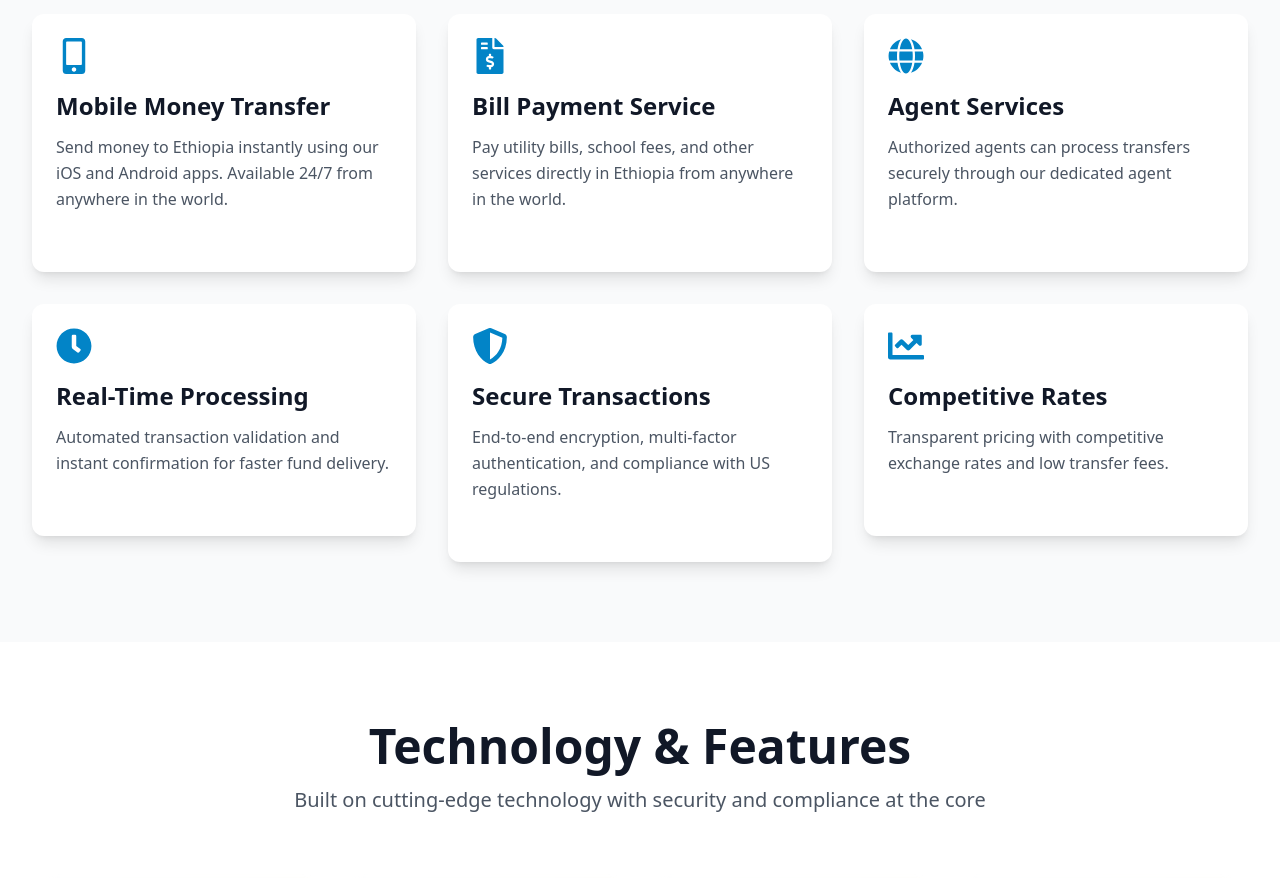
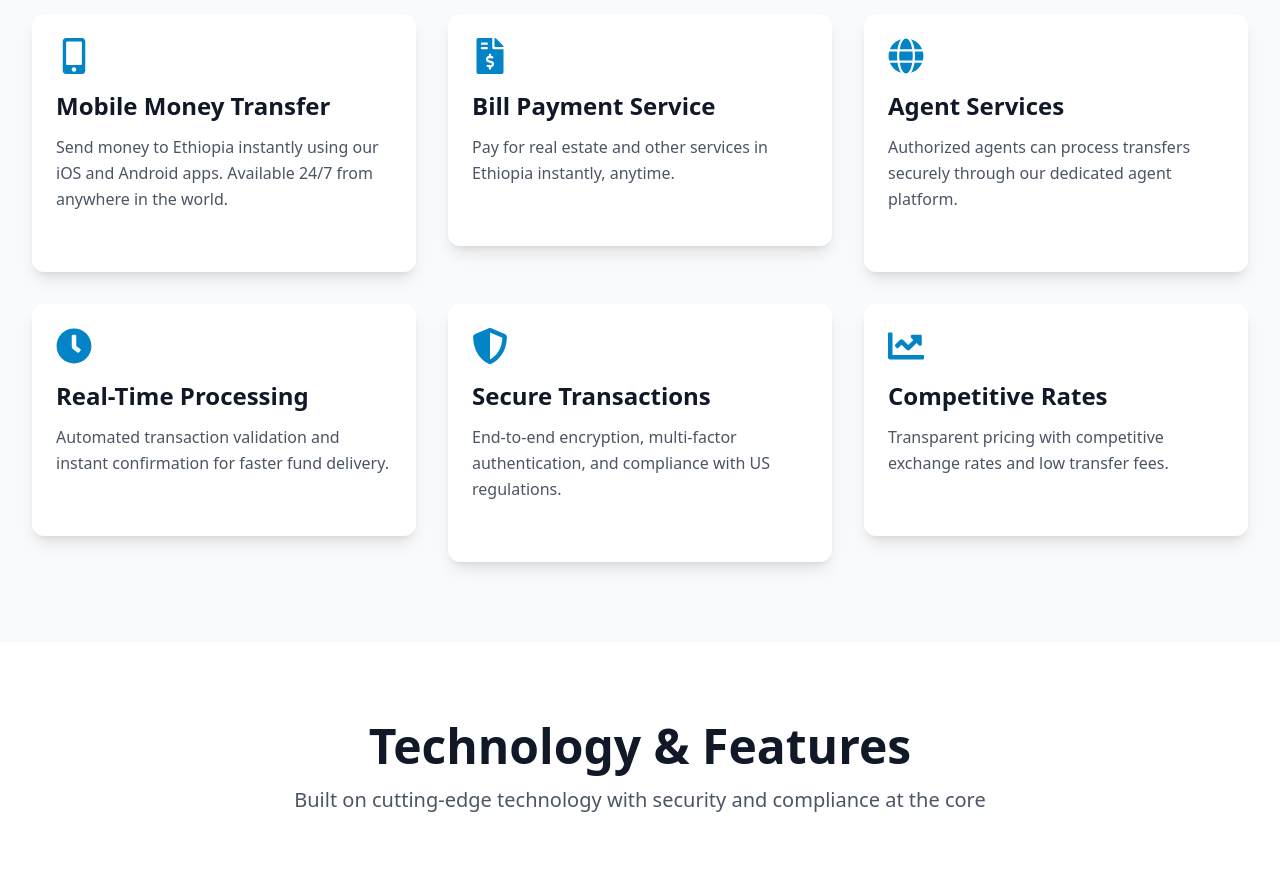
Before and after one commit to motumag/fpnewlandingpage, a React (Vite) app: page / in a window 1280 px wide. Shown: the part 1220-2098 px from the top of the page. Built offline with nearby package versions, Linux system fonts and the light colour scheme.

Commit message:
bill payment uitls

```diff
--- a/src/pages/Home.jsx
+++ b/src/pages/Home.jsx
@@ -33,7 +33,7 @@ const Home = () => {
     {
       icon: <FaFileInvoiceDollar className="text-4xl text-primary-600" />,
       title: "Bill Payment Service",
-      description: "Pay utility bills, school fees, and other services directly in Ethiopia from anywhere in the world.",
+      description: "Pay for real estate and other services in Ethiopia instantly, anytime.",
       link: "bill-payment-service"
     },
     {
```
